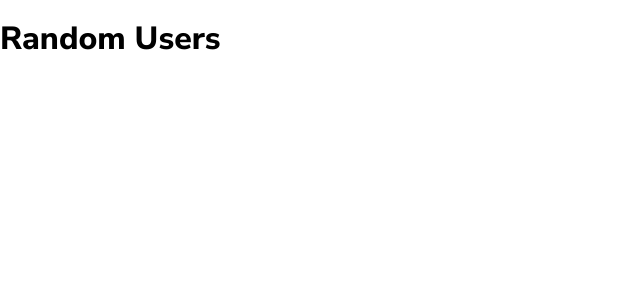
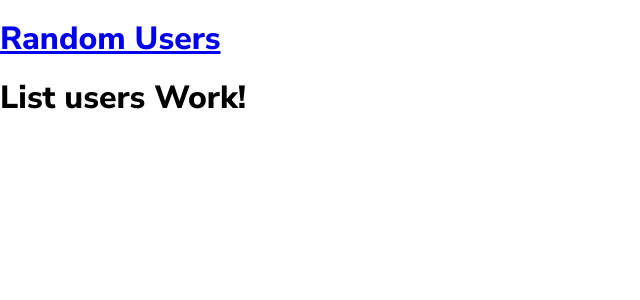
Before and after one commit to sebastiantorres86/random-user-generator-challenge, a React (Create React App) app: page / in a window 1280 px wide. Shown: the top 300 px of the page, without its empty margins (0-640 px from the left). Built offline with nearby package versions, Linux system fonts and the light colour scheme.

Commit message:
Adding routing with react-router-dom

```diff
--- a/package.json
+++ b/package.json
@@ -8,6 +8,7 @@
     "@testing-library/user-event": "^12.1.10",
     "react": "^17.0.2",
     "react-dom": "^17.0.2",
+    "react-router-dom": "^5.2.0",
     "react-scripts": "4.0.3",
     "styled-components": "^5.3.1",
     "styled-normalize": "^8.0.7",
--- a/src/App.js
+++ b/src/App.js
@@ -1,12 +1,17 @@
 import GlobalStyle from './globalStyles'
 import Theme from './theme'
+import { BrowserRouter as Router } from 'react-router-dom'
+import Routes from './utils/routes'
 import { Header } from './components'
 
 function App () {
   return (
     <Theme>
       <GlobalStyle />
-      <Header />
+      <Router>
+        <Header />
+        <Routes />
+      </Router>
     </Theme>
   )
 }
--- a/src/components/header/Header.js
+++ b/src/components/header/Header.js
@@ -1,7 +1,12 @@
 import React from 'react'
+import { Link } from 'react-router-dom'
 
 const Header = () => {
-  return <h1>Random Users</h1>
+  return (
+    <Link to='/'>
+      <h1>Random Users</h1>
+    </Link>
+  )
 }
 
 export default Header
--- a/src/components/index.js
+++ b/src/components/index.js
@@ -1 +1,2 @@
 export { default as Header } from './header'
+export { default as ListUsers } from './listUsers'
--- /dev/null
+++ b/src/utils/routes.js
@@ -0,0 +1,16 @@
+import React from 'react'
+import { Switch, Route } from 'react-router-dom'
+import { Home } from '../views'
+
+const Routes = ({ language }) => {
+  console.log(language)
+  return (
+    <Switch>
+      <Route exact path='/'>
+        <Home language={language} />
+      </Route>
+    </Switch>
+  )
+}
+
+export default Routes
--- /dev/null
+++ b/src/views/home/Home.js
@@ -0,0 +1,8 @@
+import React from 'react'
+import { ListUsers } from '../../components'
+
+const Home = () => {
+  return <ListUsers />
+}
+
+export default Home
--- /dev/null
+++ b/src/views/home/index.js
@@ -0,0 +1 @@
+export { default } from './Home'
--- /dev/null
+++ b/src/views/index.js
@@ -0,0 +1 @@
+export { default as Home } from './home'
```
Also changed, not shown: src/views/home/Home.styles.js (added), 1 other file (tests, documents, lock files or other folders).
